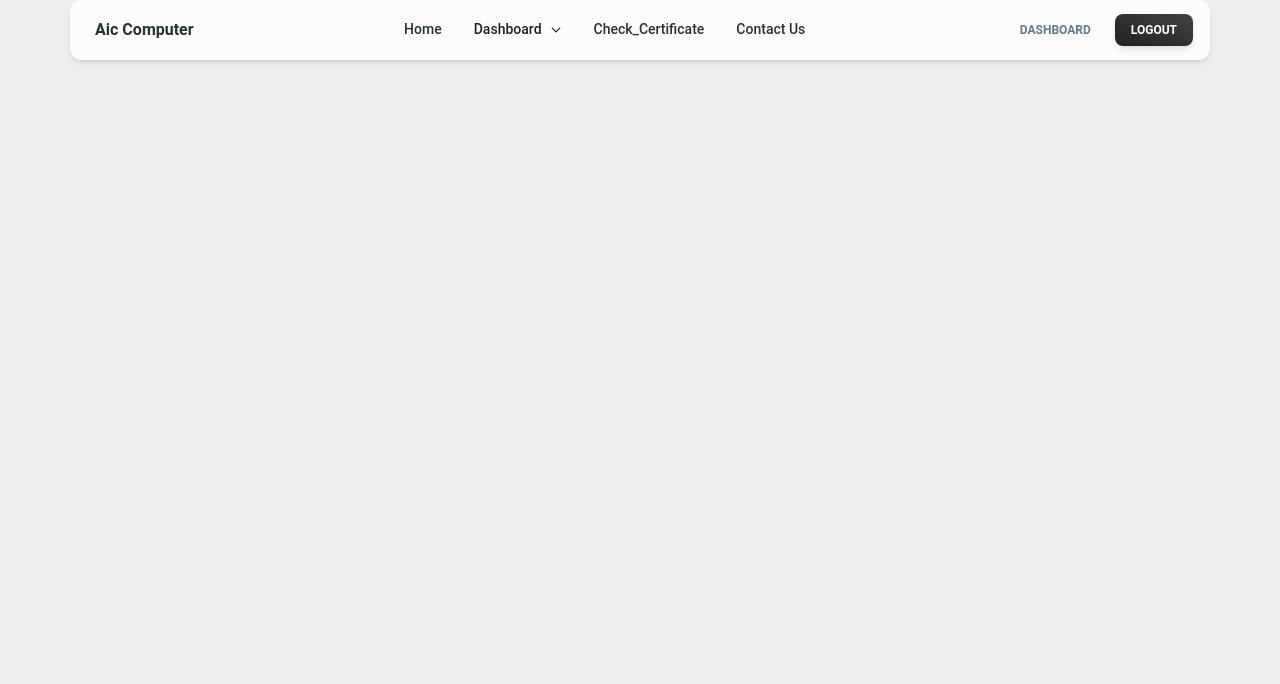
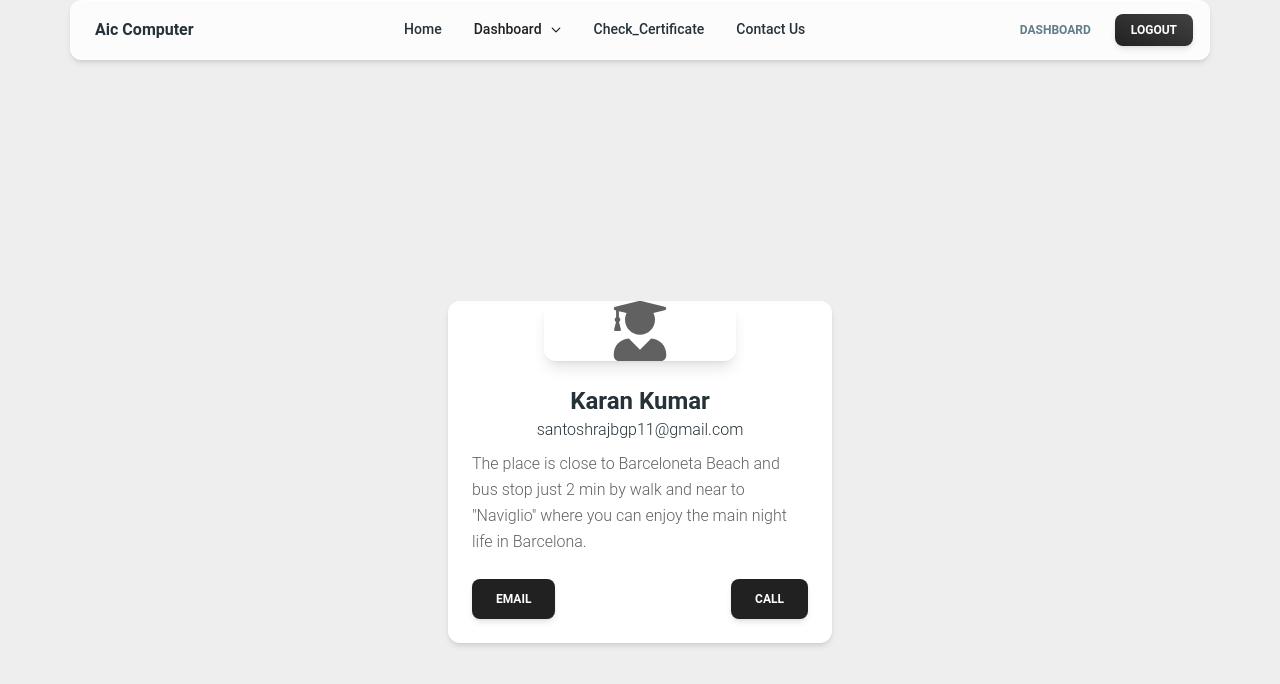
Before and after one commit to santoshrazz/Aic_Computer_Institute, a React (Vite) app: page /head/view_student in a window 1280 px wide. Shown: the top 684 px of the page. Built offline with nearby package versions, Linux system fonts and the light colour scheme.

Commit message:
added view_Student and fixed some issues

```diff
--- /dev/null
+++ b/src/Pages/Admin/View_Student/View_Student.jsx
@@ -0,0 +1,46 @@
+import {
+  Card,
+  CardHeader,
+  CardBody,
+  CardFooter,
+  Typography,
+  Button,
+} from "@material-tailwind/react";
+import { FaUserGraduate } from "react-icons/fa";
+
+export default function View_Student() {
+  return (
+    <div className="flex justify-around items-center w-full flex-wrap h-screen scroll-auto">
+      <Card className="mt-6 w-60 md:w-96">
+        <CardHeader className="w-1/2 m-auto">
+          <FaUserGraduate className=" m-auto w-1/2 text-6xl" />
+        </CardHeader>
+        <CardBody>
+          <Typography
+            variant="h5"
+            color="blue-gray"
+            className="mb-2 text-center text-2xl"
+          >
+            Karan Kumar
+            <Typography
+              variant="a"
+              color="blue-gray"
+              className="mb-2 text-center"
+            >
+              santoshrajbgp11@gmail.com
+            </Typography>
+          </Typography>
+          <Typography>
+            The place is close to Barceloneta Beach and bus stop just 2 min by
+            walk and near to &quot;Naviglio&quot; where you can enjoy the main
+            night life in Barcelona.
+          </Typography>
+        </CardBody>
+        <CardFooter className="pt-0 flex justify-between">
+          <Button>Email</Button>
+          <Button>Call</Button>
+        </CardFooter>
+      </Card>
+    </div>
+  );
+}
--- a/src/Pages/Routes/Admin_Route.jsx
+++ b/src/Pages/Routes/Admin_Route.jsx
@@ -5,6 +5,7 @@ import All_Students from "../Admin/All_Students/All_Students";
 import Main_Dashboard from "../Admin/Dashboard/Main_Dashboard";
 import { useSelector } from "react-redux";
 import Search_Student from "../Admin/Search_Student/Search_Student";
+import View_Student from "../Admin/View_Student/View_Student";
 const Admin_Route = () => {
   // Getting login state value from store
   const { loginState } = useSelector((store) => store.login);
@@ -24,6 +25,7 @@ const Admin_Route = () => {
         <Route path="add_certificate" element={<Add_Certificate />} />
         <Route path="all_Students" element={<All_Students />} />
         <Route path="search_student" element={<Search_Student />} />
+        <Route path="view_student" element={<View_Student />} />
         <Route path="dashboard" element={<Main_Dashboard />} />
       </Routes>
     </div>
```
